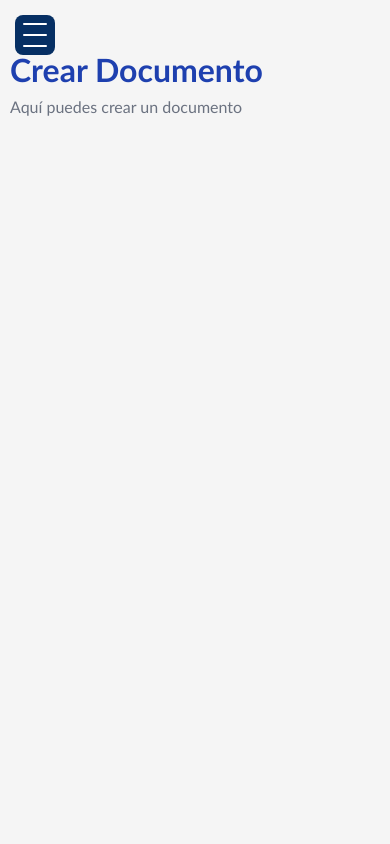
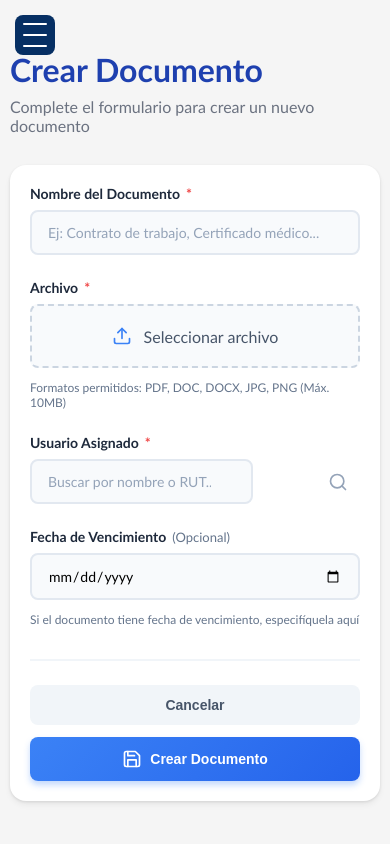
Before and after one commit to Bastianitox/ManaStaff, a Django app: page /crear_documento in a window 390 px wide. Run offline with Django 5.2, Linux system fonts and the light colour scheme.

Commit message:
crear documento listo visualmente

```diff
--- a/Web/ManaStaff_Web/staffweb/static/staffweb/css/crear_documento.css
+++ b/Web/ManaStaff_Web/staffweb/static/staffweb/css/crear_documento.css
@@ -0,0 +1,354 @@
+/* Mensaje de éxito */
+.success-message {
+  display: none;
+  align-items: center;
+  gap: 12px;
+  padding: 16px 24px;
+  background: linear-gradient(135deg, #10b981 0%, #059669 100%);
+  color: white;
+  border-radius: 12px;
+  margin-bottom: 24px;
+  font-weight: 500;
+  box-shadow: 0 4px 12px rgba(16, 185, 129, 0.3);
+  animation: slideDown 0.4s ease;
+}
+
+.success-message.show {
+  display: flex;
+}
+
+@keyframes slideDown {
+  from {
+    opacity: 0;
+    transform: translateY(-20px);
+  }
+  to {
+    opacity: 1;
+    transform: translateY(0);
+  }
+}
+
+/* Contenedor del formulario */
+.form-container {
+  background: white;
+  border-radius: 16px;
+  padding: 32px;
+  box-shadow: 0 4px 6px rgba(0, 0, 0, 0.05), 0 1px 3px rgba(0, 0, 0, 0.1);
+  max-width: 800px;
+  margin: 0 auto;
+}
+
+.document-form {
+  display: flex;
+  flex-direction: column;
+  gap: 24px;
+}
+
+/*  Grupos de formulario */
+.form-group {
+  display: flex;
+  flex-direction: column;
+  gap: 8px;
+}
+
+.form-label {
+  font-weight: 600;
+  color: #1e293b;
+  font-size: 14px;
+  display: flex;
+  align-items: center;
+  gap: 6px;
+}
+
+.required {
+  color: #ef4444;
+  font-weight: 700;
+}
+
+.optional {
+  color: #64748b;
+  font-weight: 400;
+  font-size: 13px;
+}
+
+/*  Inputs */
+.form-input {
+  padding: 12px 16px;
+  border: 2px solid #e2e8f0;
+  border-radius: 8px;
+  font-size: 14px;
+  transition: all 0.3s ease;
+  background: #f8fafc;
+  font-family: inherit;
+}
+
+.form-input:focus {
+  outline: none;
+  border-color: #3b82f6;
+  background: white;
+  box-shadow: 0 0 0 3px rgba(59, 130, 246, 0.1);
+}
+
+.form-input::placeholder {
+  color: #94a3b8;
+}
+
+/*  File upload*/
+.file-upload-wrapper {
+  position: relative;
+}
+
+.file-input {
+  position: absolute;
+  opacity: 0;
+  width: 0;
+  height: 0;
+}
+
+.file-label {
+  display: flex;
+  align-items: center;
+  justify-content: center;
+  gap: 12px;
+  padding: 20px;
+  border: 2px dashed #cbd5e1;
+  border-radius: 8px;
+  background: #f8fafc;
+  cursor: pointer;
+  transition: all 0.3s ease;
+  color: #475569;
+  font-weight: 500;
+}
+
+.file-label:hover {
+  border-color: #3b82f6;
+  background: #eff6ff;
+  color: #3b82f6;
+}
+
+.file-label svg {
+  color: #3b82f6;
+}
+
+.file-input:focus + .file-label {
+  border-color: #3b82f6;
+  box-shadow: 0 0 0 3px rgba(59, 130, 246, 0.1);
+}
+
+.file-info {
+  font-size: 12px;
+  color: #64748b;
+  margin-top: 4px;
+}
+
+/*  Búsqueda de usuario */
+.search-wrapper {
+  position: relative;
+}
+
+.search-input {
+  padding-right: 40px;
+}
+
+.search-icon {
+  position: absolute;
+  right: 12px;
+  top: 50%;
+  transform: translateY(-50%);
+  color: #94a3b8;
+  pointer-events: none;
+}
+
+.user-dropdown {
+  display: none;
+  position: absolute;
+  top: 100%;
+  left: 0;
+  right: 0;
+  background: white;
+  border: 2px solid #e2e8f0;
+  border-radius: 8px;
+  margin-top: 4px;
+  max-height: 240px;
+  overflow-y: auto;
+  box-shadow: 0 10px 25px rgba(0, 0, 0, 0.1);
+  z-index: 10;
+}
+
+.user-dropdown.show {
+  display: block;
+}
+
+.user-option {
+  padding: 12px 16px;
+  cursor: pointer;
+  transition: background 0.2s ease;
+  border-bottom: 1px solid #f1f5f9;
+}
+
+.user-option:last-child {
+  border-bottom: none;
+}
+
+.user-option:hover {
+  background: #eff6ff;
+}
+
+.user-option-name {
+  font-weight: 600;
+  color: #1e293b;
+  font-size: 14px;
+  margin-bottom: 2px;
+}
+
+.user-option-rut {
+  font-size: 12px;
+  color: #64748b;
+  font-family: "Courier New", monospace;
+}
+
+.no-results {
+  padding: 16px;
+  text-align: center;
+  color: #64748b;
+  font-size: 14px;
+}
+
+.selected-user {
+  display: none;
+  padding: 12px 16px;
+  background: linear-gradient(135deg, #eff6ff 0%, #dbeafe 100%);
+  border: 2px solid #3b82f6;
+  border-radius: 8px;
+  margin-top: 8px;
+}
+
+.selected-user.show {
+  display: flex;
+  align-items: center;
+  justify-content: space-between;
+}
+
+.selected-user-info {
+  display: flex;
+  flex-direction: column;
+  gap: 2px;
+}
+
+.selected-user-name {
+  font-weight: 600;
+  color: #1e40af;
+  font-size: 14px;
+}
+
+.selected-user-rut {
+  font-size: 12px;
+  color: #3b82f6;
+  font-family: "Courier New", monospace;
+}
+
+.remove-user {
+  background: none;
+  border: none;
+  color: #ef4444;
+  cursor: pointer;
+  padding: 4px;
+  display: flex;
+  align-items: center;
+  justify-content: center;
+  border-radius: 4px;
+  transition: background 0.2s ease;
+}
+
+.remove-user:hover {
+  background: rgba(239, 68, 68, 0.1);
+}
+
+/* Mensajes de error */
+.error-message {
+  display: none;
+  color: #ef4444;
+  font-size: 12px;
+  font-weight: 500;
+  margin-top: 4px;
+}
+
+.error-message.show {
+  display: block;
+}
+
+.form-input.error {
+  border-color: #ef4444;
+  background: #fef2f2;
+}
+
+/*  Botones de acción */
+.form-actions {
+  display: flex;
+  gap: 12px;
+  justify-content: flex-end;
+  margin-top: 8px;
+  padding-top: 24px;
+  border-top: 2px solid #f1f5f9;
+}
+
+.btn-cancel,
+.btn-submit {
+  padding: 12px 24px;
+  border-radius: 8px;
+  font-weight: 600;
+  font-size: 14px;
+  cursor: pointer;
+  transition: all 0.3s ease;
+  border: none;
+  display: flex;
+  align-items: center;
+  gap: 8px;
+}
+
+.btn-cancel {
+  background: #f1f5f9;
+  color: #475569;
+}
+
+.btn-cancel:hover {
+  background: #e2e8f0;
+  transform: translateY(-2px);
+  box-shadow: 0 4px 8px rgba(0, 0, 0, 0.1);
+}
+
+.btn-submit {
+  background: linear-gradient(135deg, #3b82f6 0%, #2563eb 100%);
+  color: white;
+  box-shadow: 0 4px 6px rgba(59, 130, 246, 0.3);
+}
+
+.btn-submit:hover {
+  background: linear-gradient(135deg, #2563eb 0%, #1d4ed8 100%);
+  transform: translateY(-2px);
+  box-shadow: 0 6px 12px rgba(59, 130, 246, 0.4);
+}
+
+.btn-submit:disabled {
+  background: #cbd5e1;
+  cursor: not-allowed;
+  transform: none;
+  box-shadow: none;
+}
+
+/*Responsive*/
+@media (max-width: 768px) {
+  .form-container {
+    padding: 20px;
+  }
+
+  .form-actions {
+    flex-direction: column;
+  }
+
+  .btn-cancel,
+  .btn-submit {
+    width: 100%;
+    justify-content: center;
+  }
+}
--- a/Web/ManaStaff_Web/staffweb/static/staffweb/js/crear_documento.js
+++ b/Web/ManaStaff_Web/staffweb/static/staffweb/js/crear_documento.js
@@ -0,0 +1,196 @@
+// Datos falsos de usuarios para búsqueda
+const usuarios = [
+  { id: 1, nombre: "Juan Carlos Pérez González", rut: "12.345.678-9" },
+  { id: 2, nombre: "María Fernanda López Martínez", rut: "23.456.789-0" },
+  { id: 3, nombre: "Pedro Antonio Ramírez Silva", rut: "34.567.890-1" },
+  { id: 4, nombre: "Ana Sofía Torres Vargas", rut: "45.678.901-2" },
+  { id: 5, nombre: "Carlos Eduardo Morales Castro", rut: "56.789.012-3" },
+  { id: 6, nombre: "Valentina Isabel Rojas Muñoz", rut: "67.890.123-4" },
+  { id: 7, nombre: "Diego Alejandro Soto Herrera", rut: "78.901.234-5" },
+  { id: 8, nombre: "Camila Andrea Vega Flores", rut: "89.012.345-6" },
+  { id: 9, nombre: "Sebastián Ignacio Díaz Ponce", rut: "90.123.456-7" },
+  { id: 10, nombre: "Francisca Belén Núñez Ortiz", rut: "01.234.567-8" },
+]
+
+let selectedUser = null
+
+// Elementos del DOM
+const userSearchInput = document.getElementById("userSearch")
+const userDropdown = document.getElementById("userDropdown")
+const selectedUserDisplay = document.getElementById("selectedUserDisplay")
+const selectedUserIdInput = document.getElementById("selectedUserId")
+const documentFileInput = document.getElementById("documentFile")
+const fileNameSpan = document.getElementById("fileName")
+const createDocumentForm = document.getElementById("createDocumentForm")
+const successMessage = document.getElementById("successMessage")
+
+// Búsqueda de usuarios
+userSearchInput.addEventListener("input", function () {
+  const searchTerm = this.value.toLowerCase().trim()
+
+  if (searchTerm.length === 0) {
+    userDropdown.classList.remove("show")
+    return
+  }
+
+  // Filtrar usuarios por nombre o RUT
+  const filteredUsers = usuarios.filter(
+    (user) => user.nombre.toLowerCase().includes(searchTerm) || user.rut.includes(searchTerm),
+  )
+
+  // Mostrar resultados
+  if (filteredUsers.length > 0) {
+    userDropdown.innerHTML = filteredUsers
+      .map(
+        (user) => `
+            <div class="user-option" data-user-id="${user.id}" data-user-name="${user.nombre}" data-user-rut="${user.rut}">
+                <div class="user-option-name">${user.nombre}</div>
+                <div class="user-option-rut">${user.rut}</div>
+            </div>
+        `,
+      )
+      .join("")
+    userDropdown.classList.add("show")
+  } else {
+    userDropdown.innerHTML = '<div class="no-results">No se encontraron usuarios</div>'
+    userDropdown.classList.add("show")
+  }
+})
+
+// Seleccionar usuario del dropdown
+userDropdown.addEventListener("click", (e) => {
+  const userOption = e.target.closest(".user-option")
+  if (userOption) {
+    const userId = userOption.dataset.userId
+    const userName = userOption.dataset.userName
+    const userRut = userOption.dataset.userRut
+
+    selectedUser = { id: userId, nombre: userName, rut: userRut }
+
+    // Actualizar UI
+    userSearchInput.value = ""
+    selectedUserIdInput.value = userId
+    userDropdown.classList.remove("show")
+
+    // Mostrar usuario seleccionado
+    selectedUserDisplay.innerHTML = `
+            <div class="selected-user-info">
+                <div class="selected-user-name">${userName}</div>
+                <div class="selected-user-rut">${userRut}</div>
+            </div>
+            <button type="button" class="remove-user" onclick="removeSelectedUser()">
+                <svg xmlns="http://www.w3.org/2000/svg" width="20" height="20" viewBox="0 0 24 24" fill="none" stroke="currentColor" stroke-width="2" stroke-linecap="round" stroke-linejoin="round">
+                    <line x1="18" y1="6" x2="6" y2="18"></line>
+                    <line x1="6" y1="6" x2="18" y2="18"></line>
+                </svg>
+            </button>
+        `
+    selectedUserDisplay.classList.add("show")
+
+    // Limpiar error si existe
+    document.getElementById("userSearchError").classList.remove("show")
+    userSearchInput.classList.remove("error")
+  }
+})
+
+// Remover usuario seleccionado
+function removeSelectedUser() {
+  selectedUser = null
+  selectedUserIdInput.value = ""
+  selectedUserDisplay.classList.remove("show")
+  selectedUserDisplay.innerHTML = ""
+}
+
+// Cerrar dropdown al hacer clic fuera
+document.addEventListener("click", (e) => {
+  if (!e.target.closest(".search-wrapper")) {
+    userDropdown.classList.remove("show")
+  }
+})
+
+// Actualizar nombre del archivo seleccionado
+documentFileInput.addEventListener("change", function () {
+  if (this.files.length > 0) {
+    const fileName = this.files[0].name
+    fileNameSpan.textContent = fileName
+
+    // Limpiar error si existe
+    document.getElementById("documentFileError").classList.remove("show")
+    this.classList.remove("error")
+  } else {
+    fileNameSpan.textContent = "Seleccionar archivo"
+  }
+})
+
+// Validación y envío del formulario
+createDocumentForm.addEventListener("submit", function (e) {
+  e.preventDefault()
+
+  let isValid = true
+
+  // Validar nombre del documento
+  const documentName = document.getElementById("documentName")
+  const documentNameError = document.getElementById("documentNameError")
+  if (documentName.value.trim() === "") {
+    documentNameError.textContent = "El nombre del documento es obligatorio"
+    documentNameError.classList.add("show")
+    documentName.classList.add("error")
+    isValid = false
+  } else {
+    documentNameError.classList.remove("show")
+    documentName.classList.remove("error")
+  }
+
+  // Validar archivo
+  const documentFileError = document.getElementById("documentFileError")
+  if (documentFileInput.files.length === 0) {
+    documentFileError.textContent = "Debe seleccionar un archivo"
+    documentFileError.classList.add("show")
+    isValid = false
+  } else {
+    // Validar tamaño del archivo (máx 10MB)
+    const fileSize = documentFileInput.files[0].size / 1024 / 1024 // en MB
+    if (fileSize > 10) {
+      documentFileError.textContent = "El archivo no debe superar los 10MB"
+      documentFileError.classList.add("show")
+      isValid = false
+    } else {
+      documentFileError.classList.remove("show")
+    }
+  }
+
+  const userSearchError = document.getElementById("userSearchError")
+  const selectedUserId = document.getElementById("selectedUserId").value
+  if (!selectedUserId || selectedUserId.trim() === "") {
+    userSearchError.textContent = "Debe seleccionar un usuario"
+    userSearchError.classList.add("show")
+    userSearchInput.classList.add("error")
+    isValid = false
+  } else {
+    userSearchError.classList.remove("show")
+    userSearchInput.classList.remove("error")
+  }
+
+  // Si todo es válido, simular creación y redirigir
+  if (isValid) {
+    // Mostrar mensaje de éxito
+    successMessage.classList.add("show")
+
+    // Deshabilitar botón de envío
+    const submitButton = this.querySelector(".btn-submit")
+    submitButton.disabled = true
+    submitButton.textContent = "Creando..."
+
+    setTimeout(() => {
+      console.log("[v0] Documento creado:", {
+        nombre: documentName.value,
+        archivo: documentFileInput.files[0].name,
+        usuario: selectedUser,
+        fechaVencimiento: document.getElementById("expirationDate").value,
+      })
+
+      // Redirigir a administrar_documentos
+      window.location.href = document.querySelector(".back-button").href
+    }, 1500)
+  }
+})
--- a/Web/ManaStaff_Web/staffweb/templates/staffweb/crear_documento.html
+++ b/Web/ManaStaff_Web/staffweb/templates/staffweb/crear_documento.html
@@ -2,18 +2,137 @@
 {% load static %}
 
 {% block head %}
-<!-- STATIC CSS -->
 <link rel="stylesheet" href="{% static 'staffweb/css/crear_documento.css' %}">
 <script src="{% static 'staffweb/js/crear_documento.js' %}"></script>
-<title>Crear Documentos</title>
-{% endblock head%}
+<title>Crear Documento</title>
+{% endblock head %}
 
 {% block principal %}
-
 <div class="header">
     <h1>Crear Documento</h1>
-    <p>Aquí puedes crear un documento</p>
+    <p>Complete el formulario para crear un nuevo documento</p>
 </div>
 
 
-{% endblock principal %}
+<div id="successMessage" class="success-message">
+    <svg xmlns="http://www.w3.org/2000/svg" width="24" height="24" viewBox="0 0 24 24" fill="none" stroke="currentColor" stroke-width="2" stroke-linecap="round" stroke-linejoin="round">
+        <path d="M22 11.08V12a10 10 0 1 1-5.93-9.14"></path>
+        <polyline points="22 4 12 14.01 9 11.01"></polyline>
+    </svg>
+    <span>Documento creado correctamente</span>
+</div>
+
+
+<div class="form-container">
+    <form id="createDocumentForm" class="document-form">
+
+
+        <div class="form-group">
+            <label for="documentName" class="form-label">
+                Nombre del Documento
+                <span class="required">*</span>
+            </label>
+            <input
+                type="text"
+                id="documentName"
+                name="documentName"
+                class="form-input"
+                placeholder="Ej: Contrato de trabajo, Certificado médico..."
+                required
+            >
+            <span class="error-message" id="documentNameError"></span>
+        </div>
+
+
+        <div class="form-group">
+            <label for="documentFile" class="form-label">
+                Archivo
+                <span class="required">*</span>
+            </label>
+            <div class="file-upload-wrapper">
+                <input
+                    type="file"
+                    id="documentFile"
+                    name="documentFile"
+                    class="file-input"
+                    accept=".pdf,.doc,.docx,.jpg,.jpeg,.png"
+                    required
+                >
+                <label for="documentFile" class="file-label">
+                    <svg xmlns="http://www.w3.org/2000/svg" width="20" height="20" viewBox="0 0 24 24" fill="none" stroke="currentColor" stroke-width="2" stroke-linecap="round" stroke-linejoin="round">
+                        <path d="M21 15v4a2 2 0 0 1-2 2H5a2 2 0 0 1-2-2v-4"></path>
+                        <polyline points="17 8 12 3 7 8"></polyline>
+                        <line x1="12" y1="3" x2="12" y2="15"></line>
+                    </svg>
+                    <span id="fileName">Seleccionar archivo</span>
+                </label>
+            </div>
+            <span class="file-info">Formatos permitidos: PDF, DOC, DOCX, JPG, PNG (Máx. 10MB)</span>
+            <span class="error-message" id="documentFileError"></span>
+        </div>
+
+
+        <div class="form-group">
+            <label for="userSearch" class="form-label">
+                Usuario Asignado
+                <span class="required">*</span>
+            </label>
+            <div class="search-wrapper">
+                <input
+                    type="text"
+                    id="userSearch"
+                    name="userSearch"
+                    class="form-input search-input"
+                    placeholder="Buscar por nombre o RUT..."
+                    autocomplete="off"
+                >
+                <svg class="search-icon" xmlns="http://www.w3.org/2000/svg" width="20" height="20" viewBox="0 0 24 24" fill="none" stroke="currentColor" stroke-width="2" stroke-linecap="round" stroke-linejoin="round">
+                    <circle cx="11" cy="11" r="8"></circle>
+                    <path d="m21 21-4.35-4.35"></path>
+                </svg>
+
+
+                <div id="userDropdown" class="user-dropdown">
+
+                </div>
+            </div>
+            <input type="hidden" id="selectedUserId" name="selectedUserId">
+            <div id="selectedUserDisplay" class="selected-user"></div>
+            <span class="error-message" id="userSearchError"></span>
+        </div>
+
+
+        <div class="form-group">
+            <label for="expirationDate" class="form-label">
+                Fecha de Vencimiento
+                <span class="optional">(Opcional)</span>
+            </label>
+            <input
+                type="date"
+                id="expirationDate"
+                name="expirationDate"
+                class="form-input"
+            >
+            <span class="file-info">Si el documento tiene fecha de vencimiento, especifíquela aquí</span>
+        </div>
+
+
+        <div class="form-actions">
+            <button type="button" class="btn-cancel" >
+                Cancelar
+            </button>
+            <button type="submit" class="btn-submit">
+                <svg xmlns="http://www.w3.org/2000/svg" width="20" height="20" viewBox="0 0 24 24" fill="none" stroke="currentColor" stroke-width="2" stroke-linecap="round" stroke-linejoin="round">
+                    <path d="M19 21H5a2 2 0 0 1-2-2V5a2 2 0 0 1 2-2h11l5 5v11a2 2 0 0 1-2 2z"></path>
+                    <polyline points="17 21 17 13 7 13 7 21"></polyline>
+                    <polyline points="7 3 7 8 15 8"></polyline>
+                </svg>
+                Crear Documento
+            </button>
+        </div>
+
+    </form>
+</div>
+
+
+{% endblock %}
```
Also changed, not shown: Web/ManaStaff_Web/staffweb/static/staffweb/js/documentos_usuarios.js (+1 -9 lines), Web/ManaStaff_Web/db.sqlite3.
